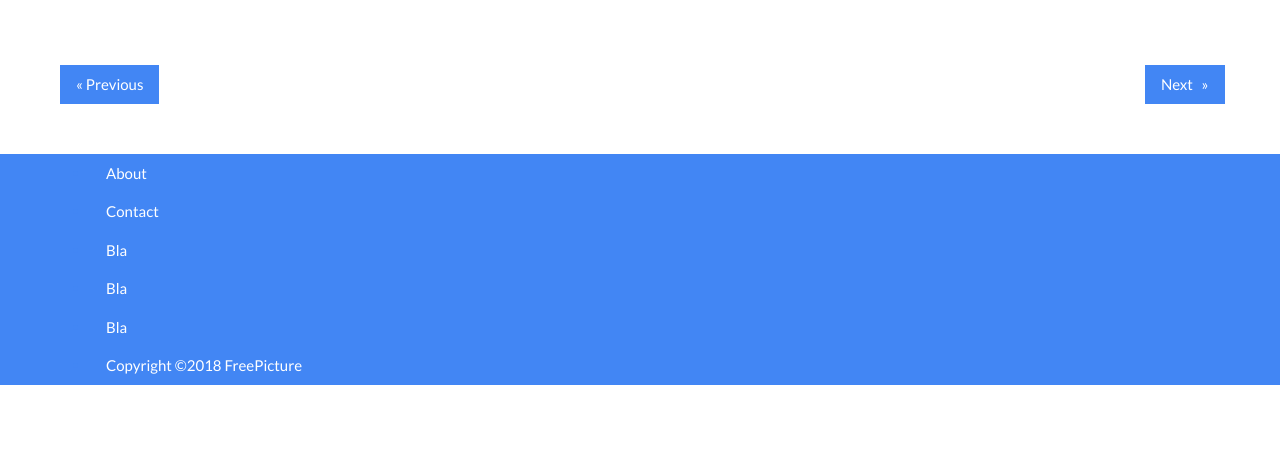
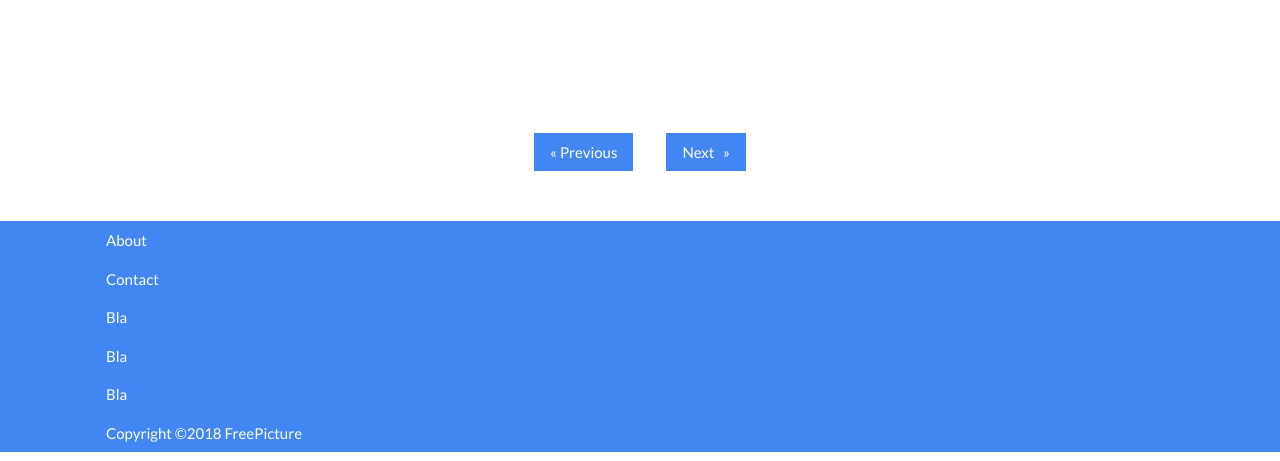
Before and after one commit to reyhanfikri/freepik, a CodeIgniter app: page /freepik/index.php/home/index in a window 1280 px wide. Shown: the part 50-511 px from the top of the page. Run offline with CodeIgniter, Linux system fonts and the light colour scheme; data that the repository does not hold is empty.

Commit message:
Merevisi tombol prev dan next di laman beranda/home

```diff
--- a/application/views/v_home.php
+++ b/application/views/v_home.php
@@ -52,16 +52,12 @@
 	  <p>
 	  <p>
 
-	  <div class="column" style="padding-top: 10px; padding-right: 170px; padding-bottom: 50px;">
-	    <a href="#" class="previous" align="left">&laquo; Previous</a>
-	  </div>
-
-	  <div class="col-md-6"> </div>
-
-	  <div class="column" style="padding-top: 10px; padding-left: 170px; padding-bottom: 50px;">
-	    <a href="#" class="next" align="right">Next &nbsp &raquo;</a>
-	  </div>
-
+	</div>
+	<br>
+	<div align="center" style="padding-top: 10px; padding-bottom: 50px; align-items: center;">
+	  <a href="#" class="previous">&laquo; Previous</a>
+	  <span class="col-md-1"></span>
+	  <a href="#" class="next">Next &nbsp &raquo;</a>
 	</div>
 
 	<div class="footer">
```
